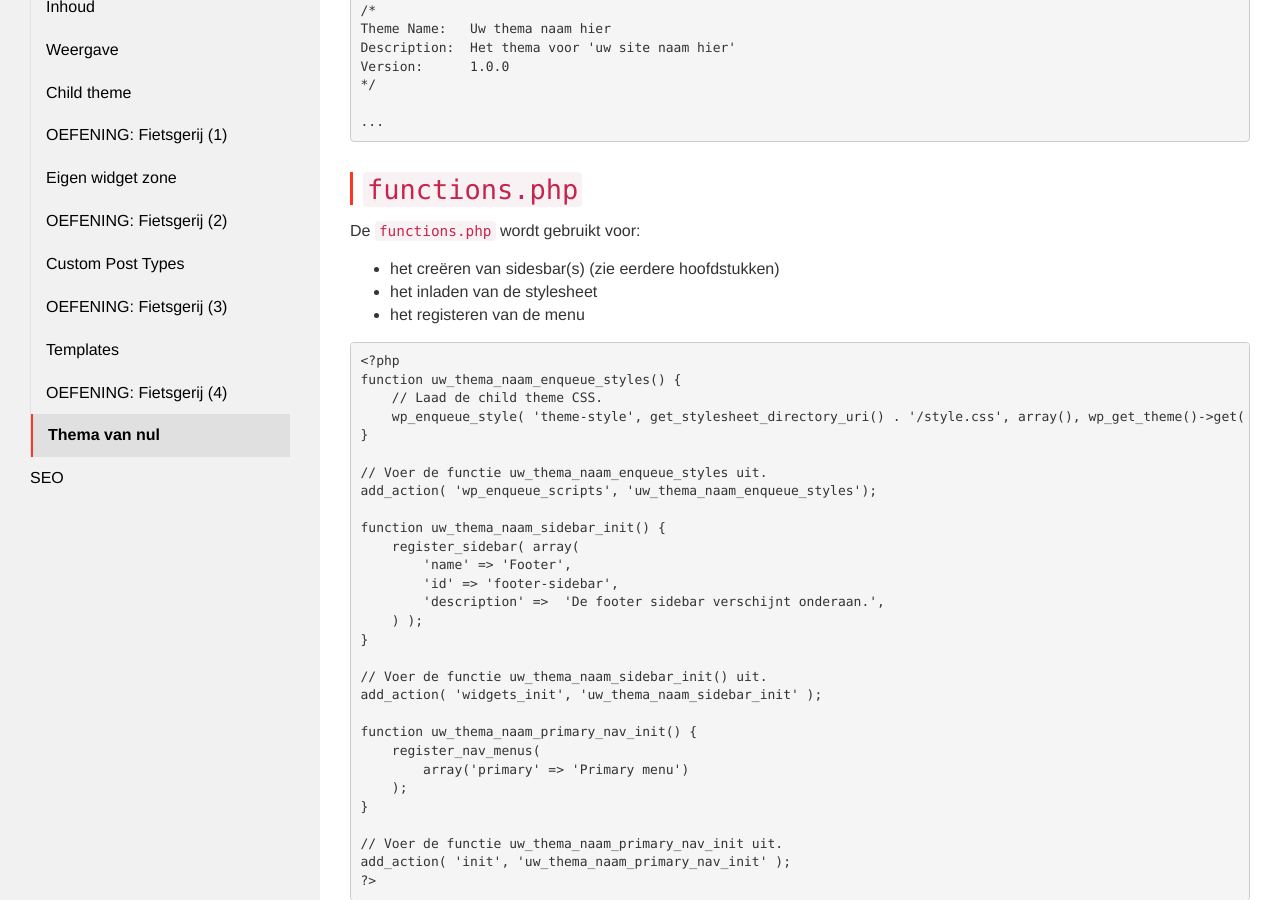
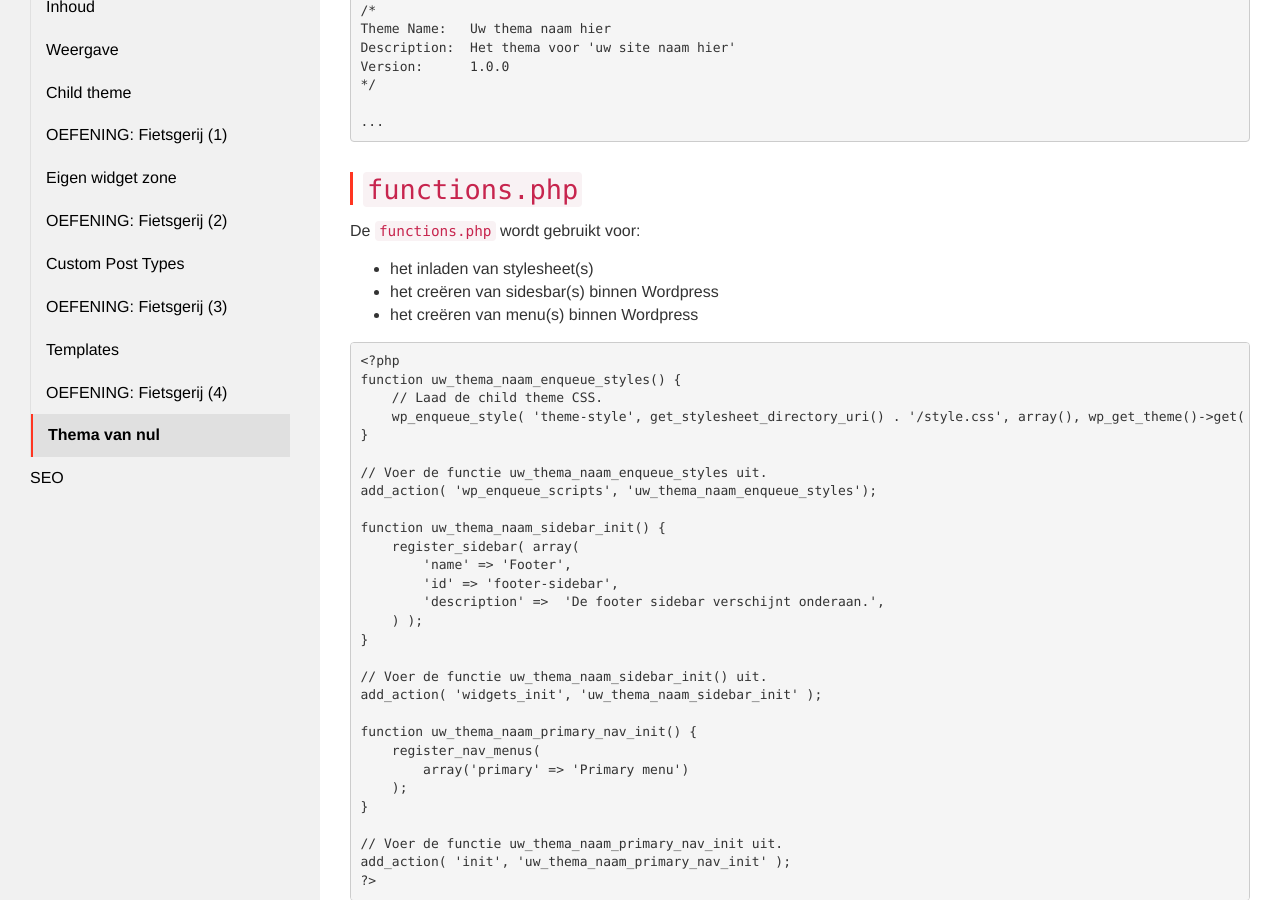
Before and after one commit to Syntra-Brussel/dynamische-webtechnieken, a Jekyll site: the page built from wordpress/thema-van-nul.md, in a window 1280 px wide and 900 px high, scrolled down 429 px. Built offline with Jekyll 4.4.1, drawn with Linux system fonts in a browser that asks for light colours; nearby versions of some CDN libraries; a script that is not in the unit is left out.

Commit message:
Update thema-van-nul.md

```diff
--- a/wordpress/thema-van-nul.md
+++ b/wordpress/thema-van-nul.md
@@ -39,9 +39,9 @@ Version:      1.0.0
 ## <code>functions.php</code>
 
 De <code>functions.php</code> wordt gebruikt voor:
-* het creëren van sidesbar(s) (zie eerdere hoofdstukken)
-* het inladen van de stylesheet
-* het registeren van de menu
+* het inladen van stylesheet(s)
+* het creëren van sidesbar(s) binnen Wordpress
+* het creëren van menu(s) binnen Wordpress
 
 <pre>
 &lt;?php
```
